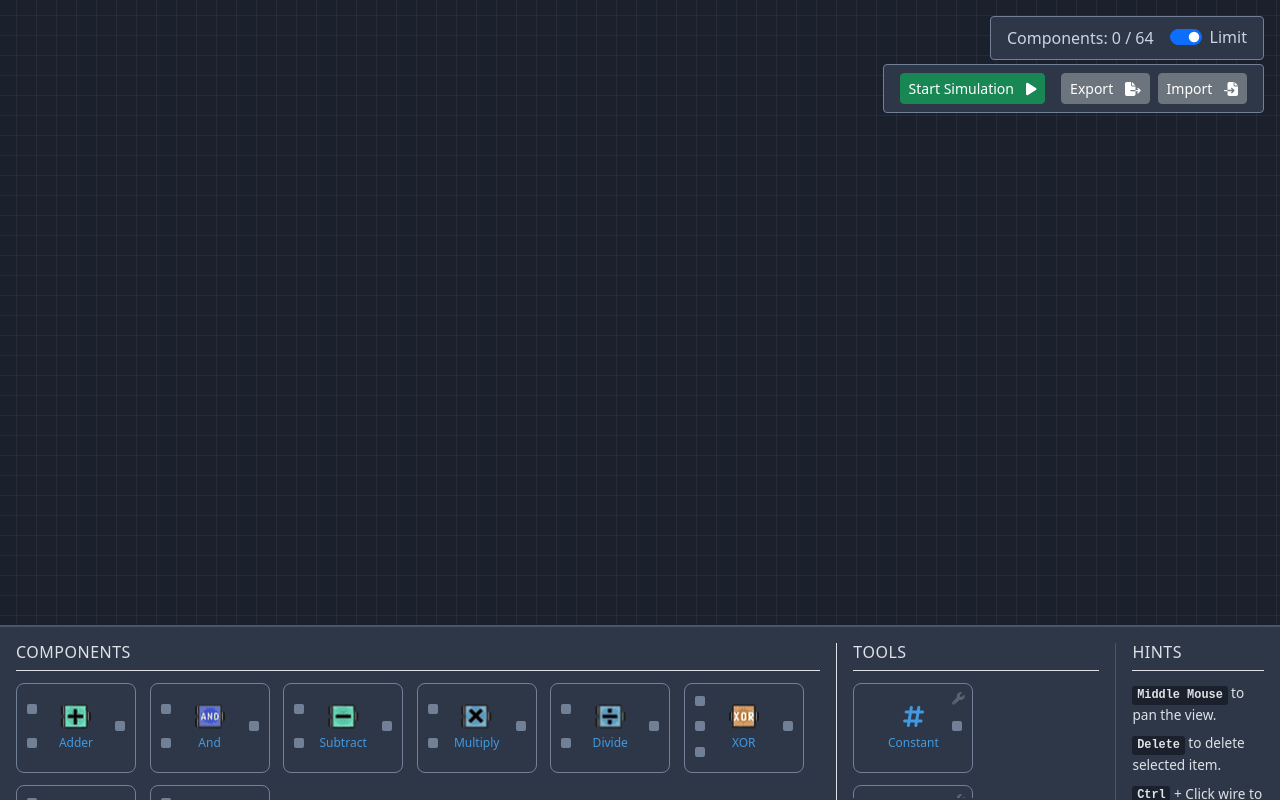
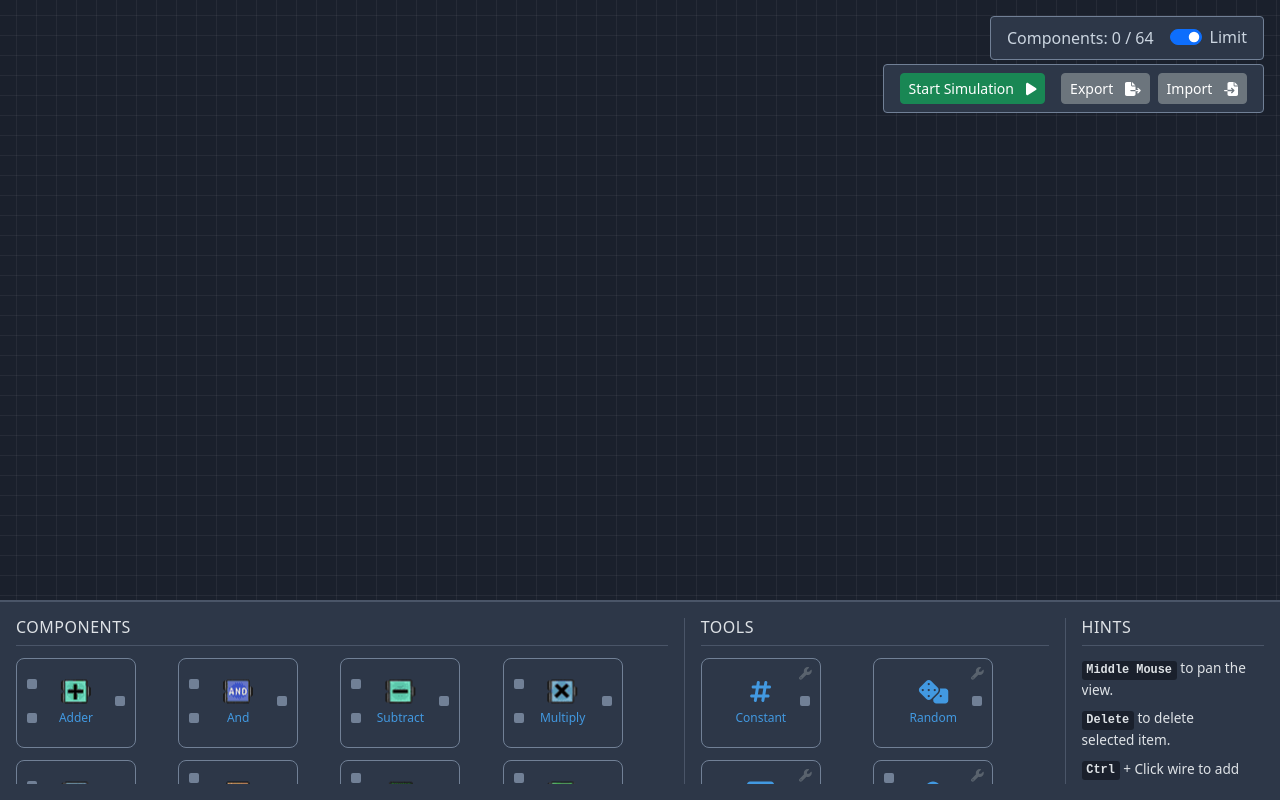
Before and after one commit to ele-starshade/barotrauma-circuits, a Vue app: page / in a window 1280 px wide. Built offline with nearby package versions, Linux system fonts and the light colour scheme.

Commit message:
fix: tray grid layout

```diff
--- a/src/components/ComponentTray.vue
+++ b/src/components/ComponentTray.vue
@@ -1,5 +1,5 @@
 <template>
-  <footer id="component-tray" class="p-3">
+  <footer id="component-tray">
     <!-- Components Section -->
     <div class="components-section">
       <h3 class="tray-header">Components</h3>
@@ -16,8 +16,7 @@
       </div>
     </div>
 
-    <!-- Right Pane: Tools and Hints -->
-    <div class="right-pane">
+    <!-- Tools Section -->
     <div class="tools-section">
       <h3 class="tray-header">Tools</h3>
       <div class="tools-list">
@@ -32,6 +31,8 @@
         />
       </div>
     </div>
+
+    <!-- Hints Section -->
     <div class="hints-section">
         <h3 class="tray-header">Hints</h3>
         <ul class="hints-list">
@@ -39,7 +40,6 @@
             <li><kbd>Delete</kbd> to delete selected item.</li>
             <li><kbd>Ctrl</kbd> + Click wire to add a waypoint.</li>
         </ul>
-      </div>
     </div>
   </footer>
 </template>
@@ -190,7 +190,8 @@ const toolComponents = computed(() =>
 <style scoped>
 #component-tray {
   display: grid;
-  grid-template-columns: 2fr 1fr;
+  /* Proportions: 50% Components, 40% Tools, 10% Hints as requested */
+  grid-template-columns: 5.5fr 3fr 1.5fr;
   background-color: var(--background-medium);
   border-top: 2px solid var(--background-light);
   gap: 1rem;
@@ -198,38 +199,34 @@ const toolComponents = computed(() =>
   bottom: 0;
   left: 0;
   right: 0;
-  height: 175px;
-  overflow-y: hidden;
+  height: 200px;
   padding: 1rem;
+  box-sizing: border-box; /* Include padding in height calculation */
 }
 
-.components-section {
-  border-right: 1px solid;
-  padding-right: 1rem;
-  display: flex;
-  flex-direction: column;
-  min-width: 0;
+.components-section,
+.tools-section,
+.hints-section {
+  display: grid;
+  grid-template-rows: auto 1fr; /* Header takes its content height, list fills the rest */
+  min-width: 0; /* Prevent grid children from overflowing */
+  min-height: 0; /* Allow grid children to shrink for scrolling */
 }
 
-.right-pane {
-  display: grid;
-  grid-template-columns: 2fr 1fr;
-  gap: 1rem;
-  min-width: 0;
-}
-
+.components-section,
 .tools-section {
-  display: flex;
-  flex-direction: column;
-  min-width: 0;
   border-right: 1px solid var(--background-light);
   padding-right: 1rem;
 }
 
-.hints-section {
-  display: flex;
-  flex-direction: column;
-  min-width: 0;
+.components-grid,
+.tools-list {
+  display: grid;
+  grid-template-columns: repeat(auto-fill, minmax(120px, 1fr));
+  gap: 0.75rem;
+  overflow-y: auto;
+  min-height: 0; /* Crucial for enabling scroll in a grid/flex item */
+  scrollbar-gutter: stable; /* Prevents layout jank */
 }
 
 .hints-list {
@@ -238,6 +235,9 @@ const toolComponents = computed(() =>
   margin: 0;
   font-size: 0.85rem;
   color: var(--text-muted);
+  overflow-y: auto;
+  min-height: 0;
+  scrollbar-gutter: stable;
 }
 
 .hints-list li {
@@ -254,27 +254,10 @@ const toolComponents = computed(() =>
   font-weight: bold;
 }
 
-.components-grid {
-  display: grid;
-  grid-template-columns: repeat(auto-fill, minmax(120px, 1fr));
-  gap: 0.75rem;
-  overflow-y: auto;
-  scrollbar-gutter: stable;
-  border-radius: 4px;
-}
-
-.tools-list {
-  display: grid;
-  grid-template-columns: repeat(auto-fill, minmax(120px, 1fr));
-  gap: 0.75rem;
-  overflow-y: auto;
-  max-height: calc(200px - 0.75rem - 4.6rem); /* Tray height minus padding/header/gaps */
-}
-
 .tray-header {
   font-size: 1rem;
   margin-bottom: 0.75rem;
-  border-bottom: 1px solid;
+  border-bottom: 1px solid var(--background-light);
   padding-bottom: 0.5rem;
   text-transform: uppercase;
   letter-spacing: 0.5px;
```
Lines whose indentation alone changed are shown as unchanged.
